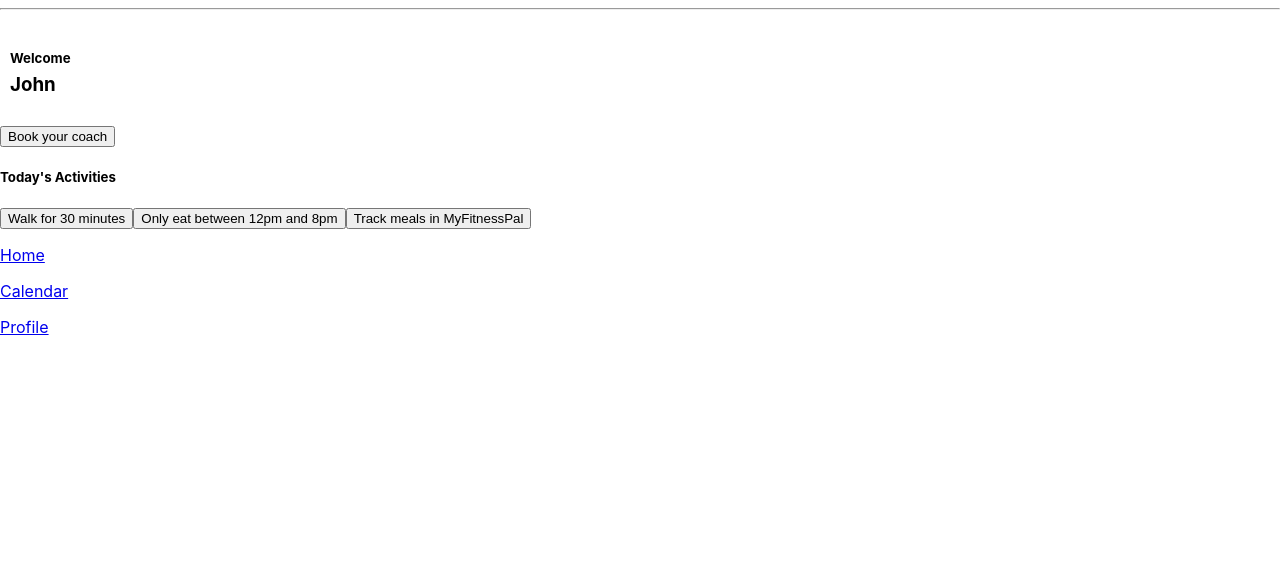
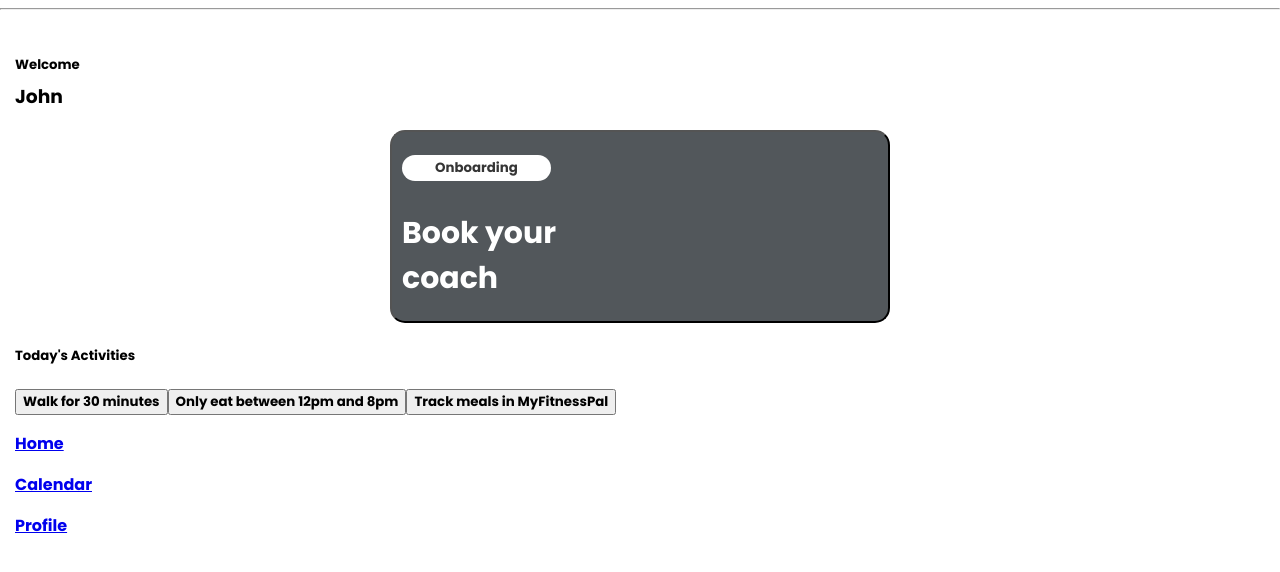
Before and after one commit to officiallyakshay/Lina-Health, a React (Create React App) app: page / in a window 1280 px wide. Shown: the top 572 px of the page. Built offline with nearby package versions, Linux system fonts and the light colour scheme.

Commit message:
Almost done with the first button. Styles coming together nicely

```diff
--- a/src/App.css
+++ b/src/App.css
@@ -1,8 +1,47 @@
+@import url('https://fonts.googleapis.com/css2?family=Poppins:wght@700&display=swap');
+
+* {
+  font-family: 'Poppins', sans-serif;
+}
+
+.home {
+  padding: 15px;
+}
+
 .welcome {
-  padding: 10px;
+  /* padding: 10px; */
 }
 
 .bookyourcoach {
+  margin: 0 auto;
+  max-width: 500px;
+}
+
+.coachButton {
+  /* padding: 45px; */
+  border-radius: 15px;
+  background-color: #52575B;
+  display: block;
+  margin: 10px 0;
+  padding: 10px;
+  width: 100%;
+}
+
+.onboarding {
+  border-radius: 15px;
+  color: #353535;
+  font-weight: 700;
+  background-color: white;
+  width: 30%;
+  padding: 3px;
+}
+
+.coachtext {
+  color: #FFFFFF;
+  font-weight: 700;
+  font-size: 30px;
+  text-align: start;
+  margin-bottom: 10px;
 
 }
 
--- a/src/Home.js
+++ b/src/Home.js
@@ -3,13 +3,16 @@
 
 function Home() {
   return (
-    <div>
+    <div className="home">
       <div className="welcome">
         <h5>Welcome</h5>
         <h3 style={{ marginTop: '-15px' }}>John</h3>
       </div>
       <div className="bookyourcoach">
-        <button> Book your coach </button>
+        <button className="coachButton">
+          <p className="onboarding">Onboarding</p>
+          <p className="coachtext"> Book your <br/> coach </p>
+        </button>
       </div>
       <div className="todaysActivities">
         <h5>Today's Activities</h5>
```
